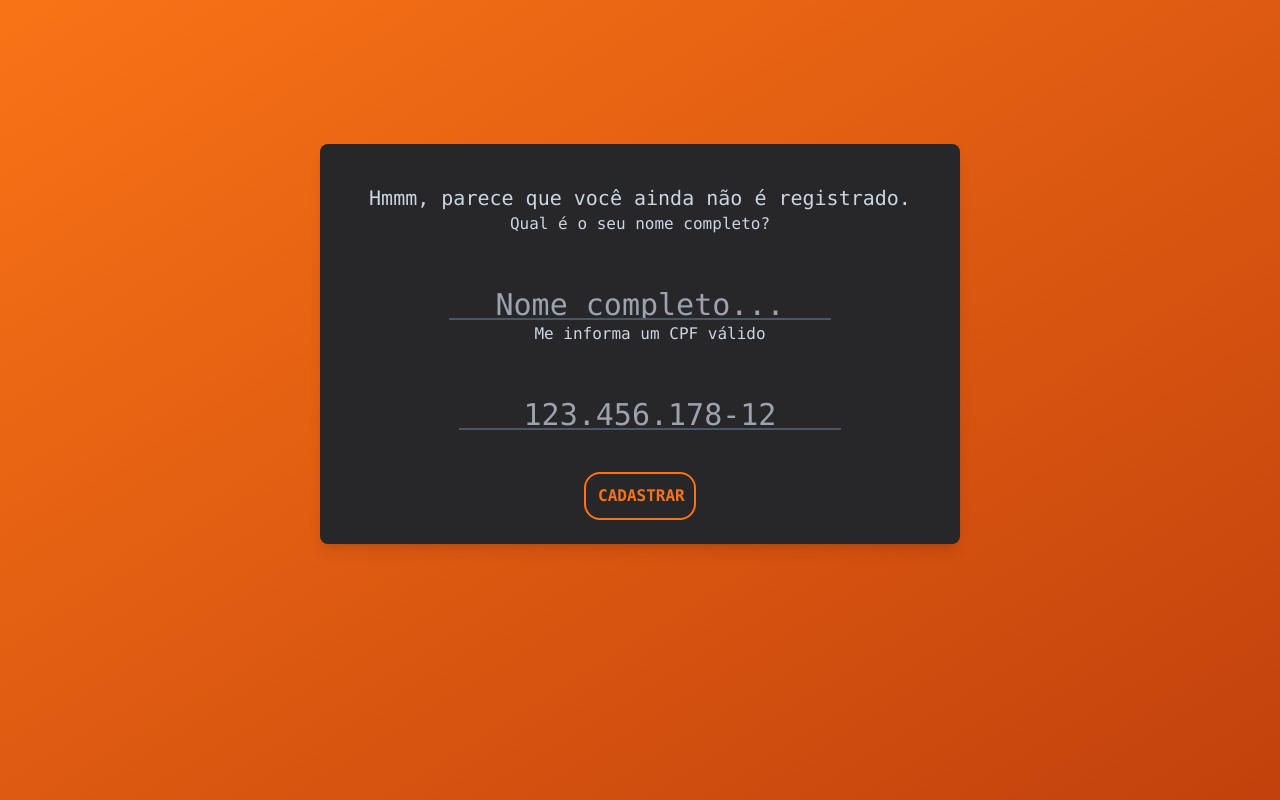
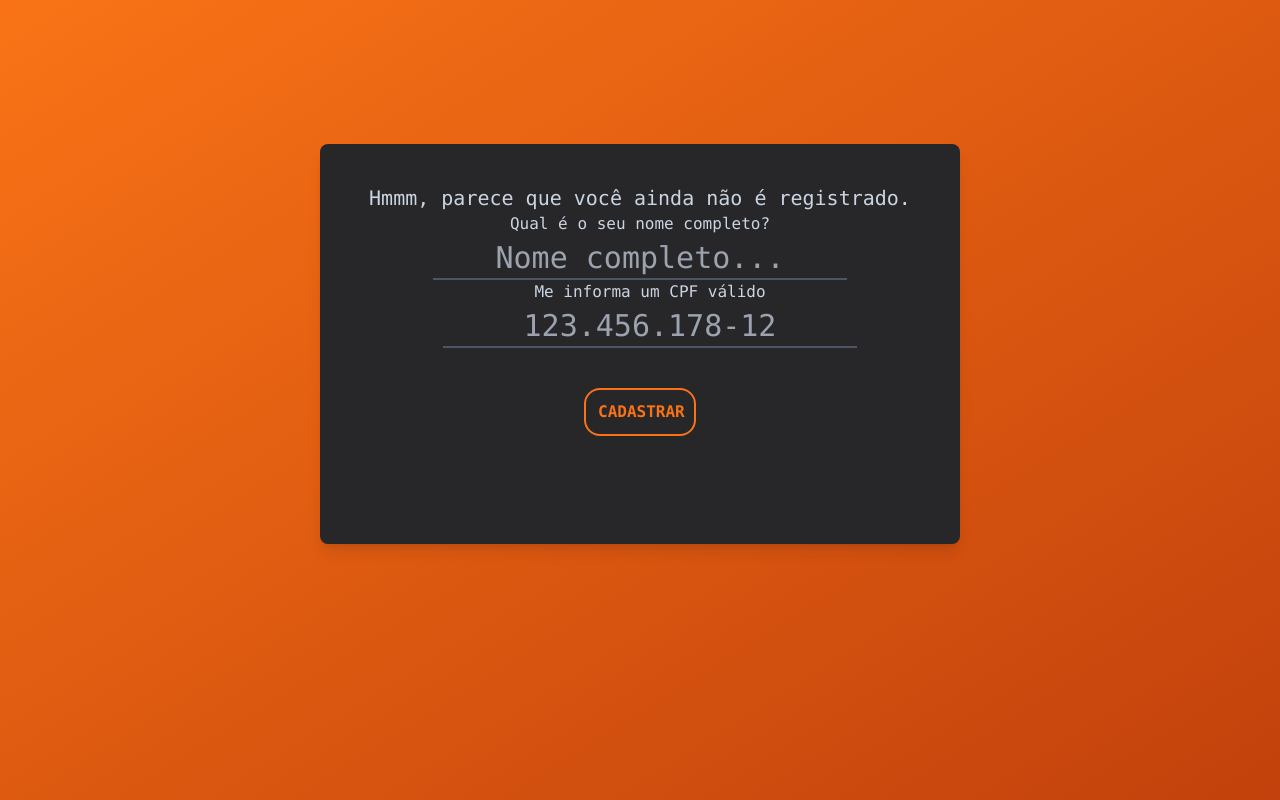
Before and after one commit to JohannesAlves/Bank-Study, a React (Vite) app in the folder web/: page /signup in a window 1280 px wide. Built offline with nearby package versions, Linux system fonts and the light colour scheme.

Commit message:
chore: add input variant one & min & max length to input.

```diff
--- a/web/src/pages/Signup/Signup.tsx
+++ b/web/src/pages/Signup/Signup.tsx
@@ -41,31 +41,38 @@ export function Signup() {
                     </h2>
                 </div>
 
-                <form onSubmit={handleSubmit(onSubmit)}>
+                <form onSubmit={handleSubmit(onSubmit)} autoComplete="off">
                     <div className="flex sm:space-x-5 2xl:space-x-10 flex-wrap justify-center">
                         <div>
                             <h2>Qual é o seu nome completo?</h2>
                             <input
                                 {...register("fullname")}
                                 placeholder="Nome completo..."
-                                className=" h-7  border-b-2 mt-14 bg-transparent border-gray-600 outline-none  focus:border-orange-500 text-gray-200 lg:text-3xl text-lg text-center"
+                                className="input-variant-one"
                             />
                         </div>
 
-                        <div className="">
-                            <h2 className="">Me informa um CPF válido</h2>
+                        <div>
+                            <div>
+                                <h2>Me informa um CPF válido</h2>
+                            </div>
+
                             <input
                                 autoComplete="off"
-                                {...register("cpf")}
-                                onChange={handleChangeMask}
-                                value={value}
+                                {...(register("cpf"),
+                                {
+                                    onChange: handleChangeMask,
+                                    minLength: 14,
+                                    maxLength: 14,
+                                    value: value,
+                                })}
                                 placeholder="123.456.178-12"
-                                className=" h-7  border-b-2 mt-14 bg-transparent border-gray-600 outline-none  focus:border-orange-500 text-gray-200 lg:text-3xl text-lg text-center"
+                                className="input-variant-one"
                             />
                         </div>
                     </div>
 
-                    <div className="">
+                    <div>
                         <button className="btn-variant-one  mt-5 sm:mt-10">CADASTRAR</button>
                     </div>
                 </form>
```
